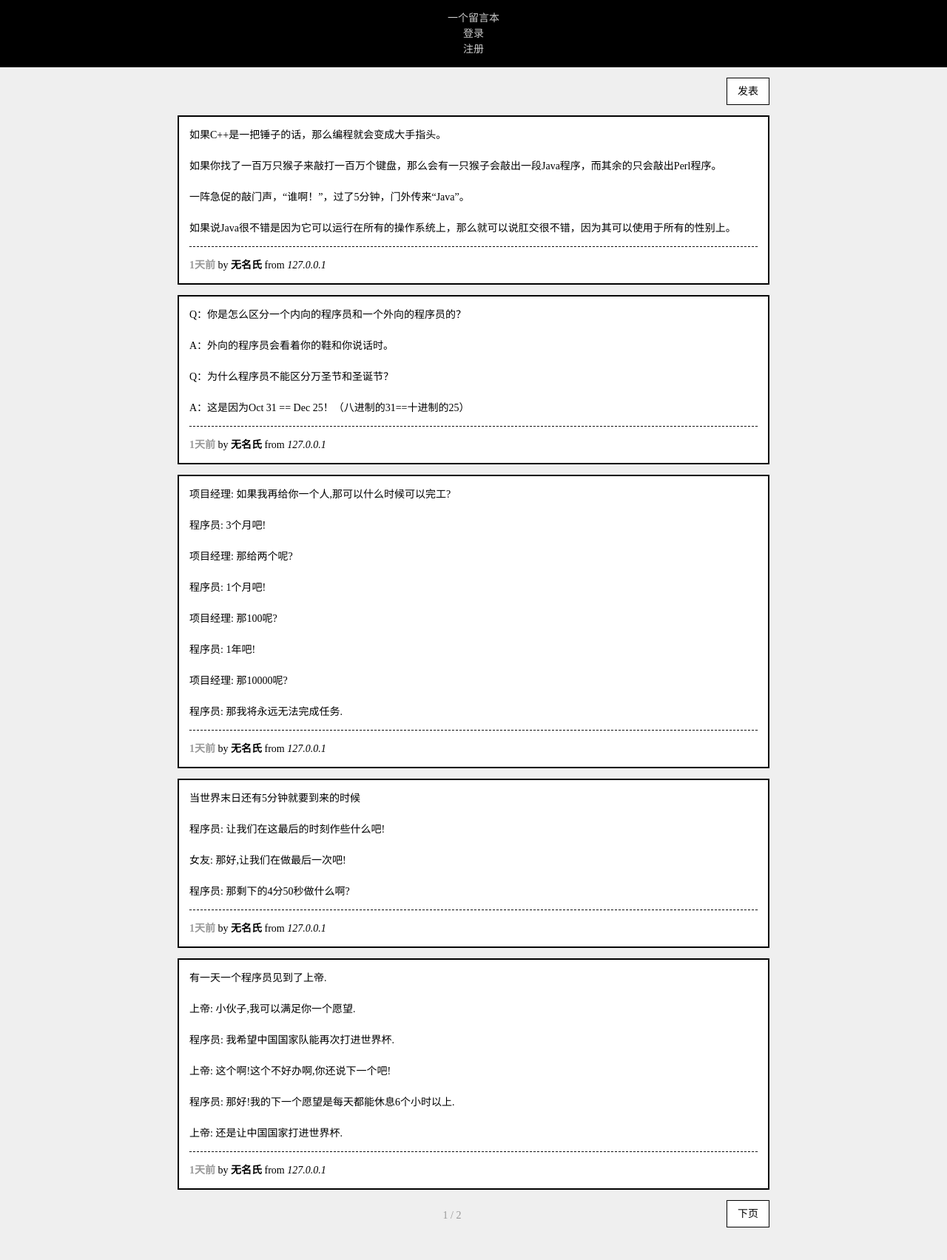
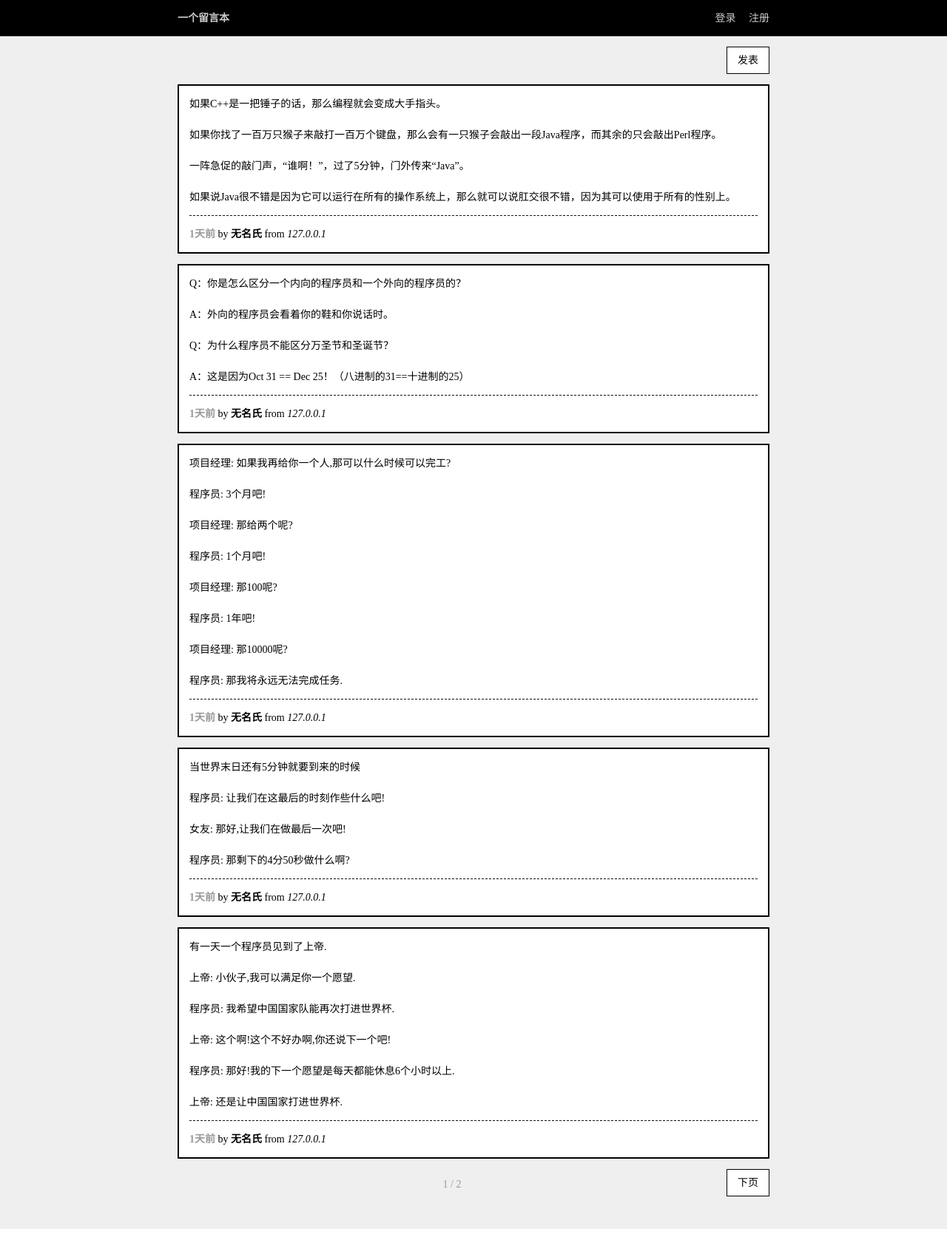
Before and after one commit to zzxworld/guestbook, a PHP site: page / in a window 1280 px wide. Shown: the whole page at 74% size. After the commit the page ends 1662 px from the top, so only its background shows below. Run offline with PHP 8.4, Linux system fonts and the light colour scheme; data comes from the database, SQL or seed files in the repository; data that the repository does not hold is empty.

Commit message:
update ui.

```diff
--- a/assets/style.css
+++ b/assets/style.css
@@ -97,7 +97,6 @@ header.page a {
 
 #page-top {
 	background: #000;
-	text-align: center;
 	padding: 1em;
 }
 
@@ -107,6 +106,19 @@ header.page a {
 
 #page-top a:hover {
 	color: #FFF;
+}
+
+#page-top .logo {
+	font-weight: bold;
+}
+
+#page-top nav {
+	float: right;
+}
+
+#page-top nav li {
+	display: inline-block;
+	margin-left: 1em;
 }
 
 #page-bottom {
@@ -195,3 +207,14 @@ form textarea {
 	padding: 0.2em 0.5em;
 	border-radius: 0.2em;
 }
+
+.profile {
+	margin-top: 1em;
+	background: #FFF;
+	border: 2px solid #000;
+	padding: 2em;
+}
+
+.profile ul {
+	list-style: none;
+}
--- a/view.layout.top.php
+++ b/view.layout.top.php
@@ -9,6 +9,7 @@ defined('VERSION') or die('deny access');
 </head>
 <body>
 	<header id="page-top">
+		<div class="container">
 			<a href="<?php echo url() ?>" class="logo"><?php echo Config::get('SITE_NAME') ?></a>
 			<nav>
 				<ul>
@@ -28,6 +29,7 @@ defined('VERSION') or die('deny access');
 					<?php } ?>
 				</ul>
 			</nav>
+		</div>
 	</header>
 
 	<?php $message = getFlashMessage(); ?>
```
Lines whose indentation alone changed are shown as unchanged.
